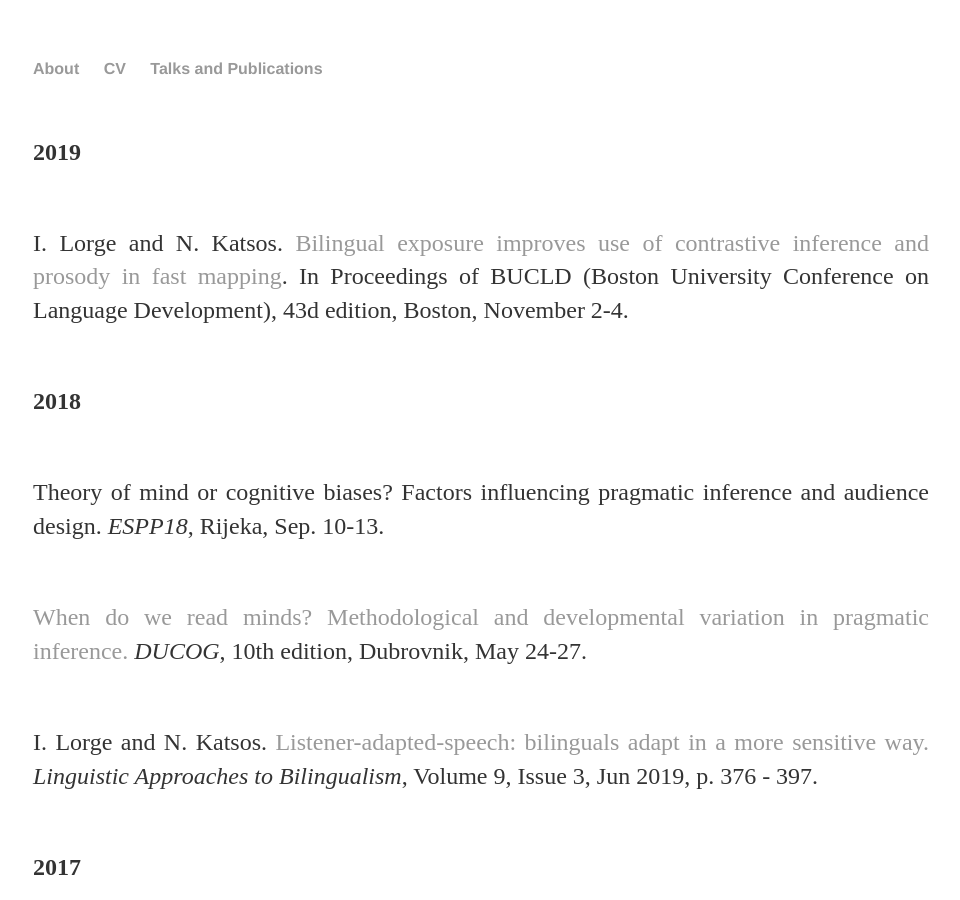
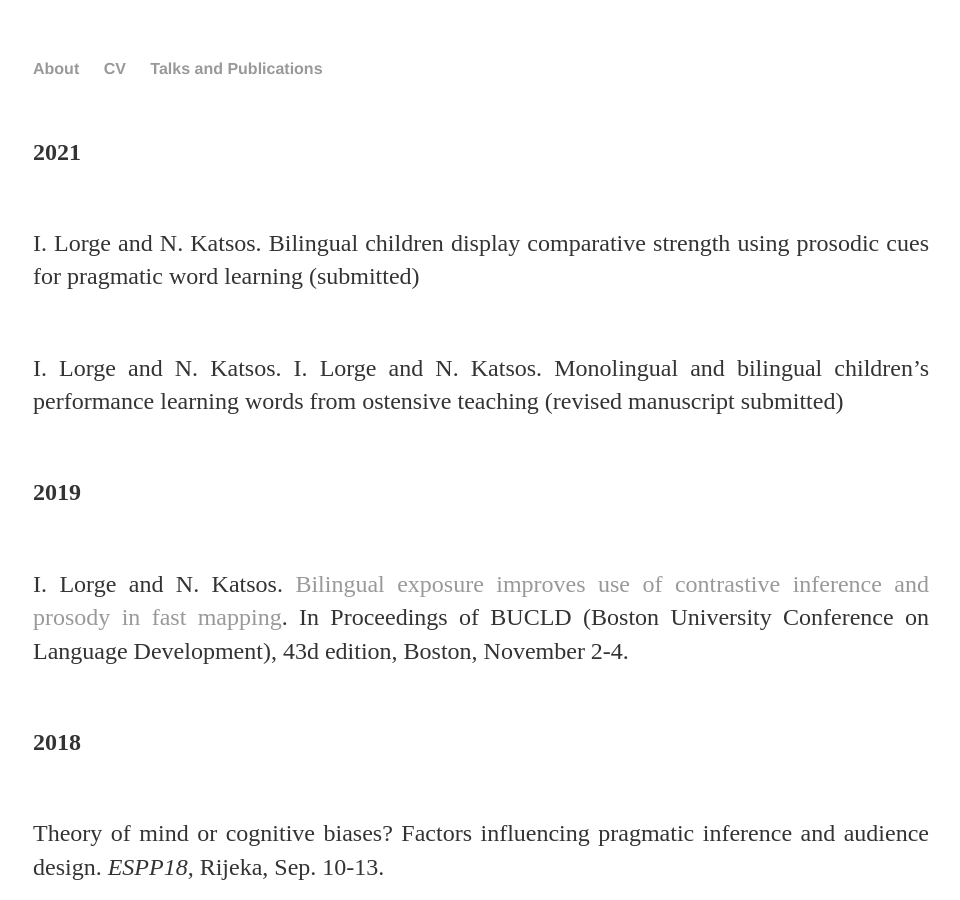
Before and after one commit to isabellelorge/isabellelorge.github.io, a Jekyll site: the page built from Publications.html, in a window 1280 px wide and 900 px high. Shown: the whole window, without its empty margins (159-1119 px from the left). Built offline with Jekyll 4.4.1, drawn with Linux system fonts in a browser that asks for light colours.

Commit message:
Update Publications.html

```diff
--- a/Publications.html
+++ b/Publications.html
@@ -11,6 +11,20 @@ title: Talks and publications
 
 
 
+<p><br>
+
+	<b>2021</b>
+<br> </p>
+<p><br>
+I. Lorge and N. Katsos. Bilingual children display comparative strength using
+prosodic cues for pragmatic word learning (submitted)
+<br> </p>
+
+<p><br>
+I. Lorge and N. Katsos. I. Lorge and N. Katsos. Monolingual and bilingual children’s performance learning
+words from ostensive teaching (revised manuscript submitted)
+
+<br> </p>
 <p><br>
 
 	<b>2019</b>
```
